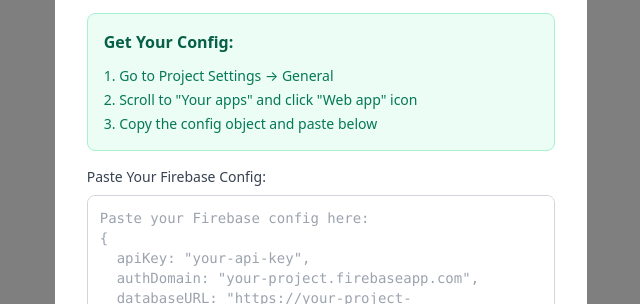
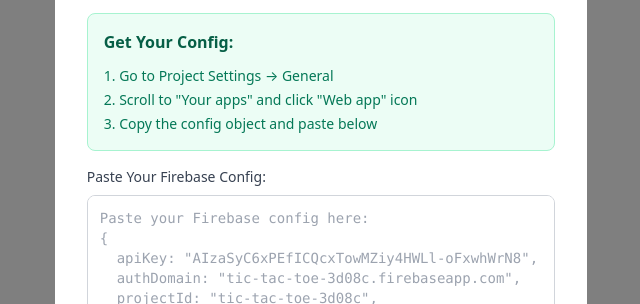
Before and after one commit to 07iamravi/tic-tac-toe, a plain HTML site: page index.html in a window 1280 px wide. Both pictures are taken after a click on the radio button "Use My Own Firebase Project (Recommended)". Shown: the part 496-800 px from the top of the page, without its empty margins (319-959 px from the left). Drawn offline with nearby package versions, Linux system fonts and the light colour scheme; a script that the page names is missing.

Commit message:
tictactoe: add api

```diff
--- a/index.html
+++ b/index.html
@@ -4,7 +4,7 @@
 <head>
     <meta charset="UTF-8">
     <meta name="viewport" content="width=device-width, initial-scale=1.0">
-    <title>Real-time Multiplayer Tic Tac Toe - Firebase Powered</title>
+    <title>Real-time Multiplayer Tic Tac Toe</title>
     <link href="https://cdn.jsdelivr.net/npm/tailwindcss@2.2.19/dist/tailwind.min.css" rel="stylesheet">
     <link rel="stylesheet" href="https://cdn.jsdelivr.net/npm/@fortawesome/fontawesome-free@6.4.0/css/all.min.css">
     <style>
@@ -198,13 +198,13 @@
                         <label class="block text-sm font-medium text-gray-700 mb-2">Paste Your Firebase Config:</label>
                         <textarea id="firebaseConfigInput" placeholder='Paste your Firebase config here:
 {
-  apiKey: "your-api-key",
-  authDomain: "your-project.firebaseapp.com",
-  databaseURL: "https://your-project-rtdb.firebaseio.com",
-  projectId: "your-project-id",
-  storageBucket: "your-project.appspot.com",
-  messagingSenderId: "123456789",
-  appId: "your-app-id"
+  apiKey: "AIzaSyC6xPEfICQcxTowMZiy4HWLl-oFxwhWrN8",
+  authDomain: "tic-tac-toe-3d08c.firebaseapp.com",
+  projectId: "tic-tac-toe-3d08c",
+  storageBucket: "tic-tac-toe-3d08c.firebasestorage.app",
+  messagingSenderId: "922471928803",
+  appId: "1:922471928803:web:4d05c42e85c129abb406d6",
+  measurementId: "G-SVMQSHGR98"
 }' class="w-full h-32 p-3 border border-gray-300 rounded-lg text-sm font-mono"></textarea>
                     </div>
                 </div>
@@ -429,8 +429,7 @@
             }
 
             useDemoConfig() {
-                // Demo Firebase configuration (publicly accessible for demo purposes)
-     // For Firebase JS SDK v7.20.0 and later, measurementId is optional
+               // For Firebase JS SDK v7.20.0 and later, measurementId is optional
 const firebaseConfig = {
   apiKey: "AIzaSyC6xPEfICQcxTowMZiy4HWLl-oFxwhWrN8",
   authDomain: "tic-tac-toe-3d08c.firebaseapp.com",
```
